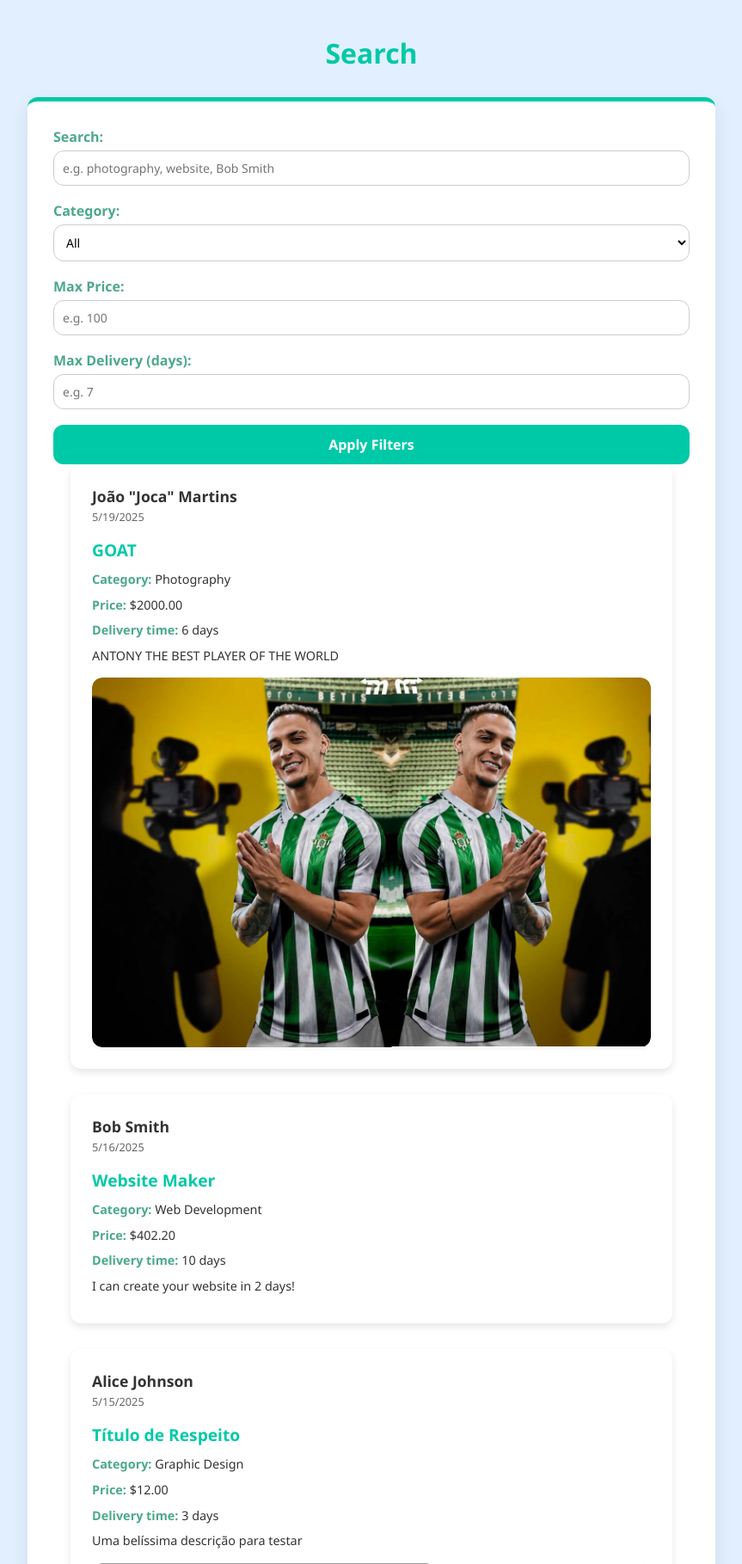
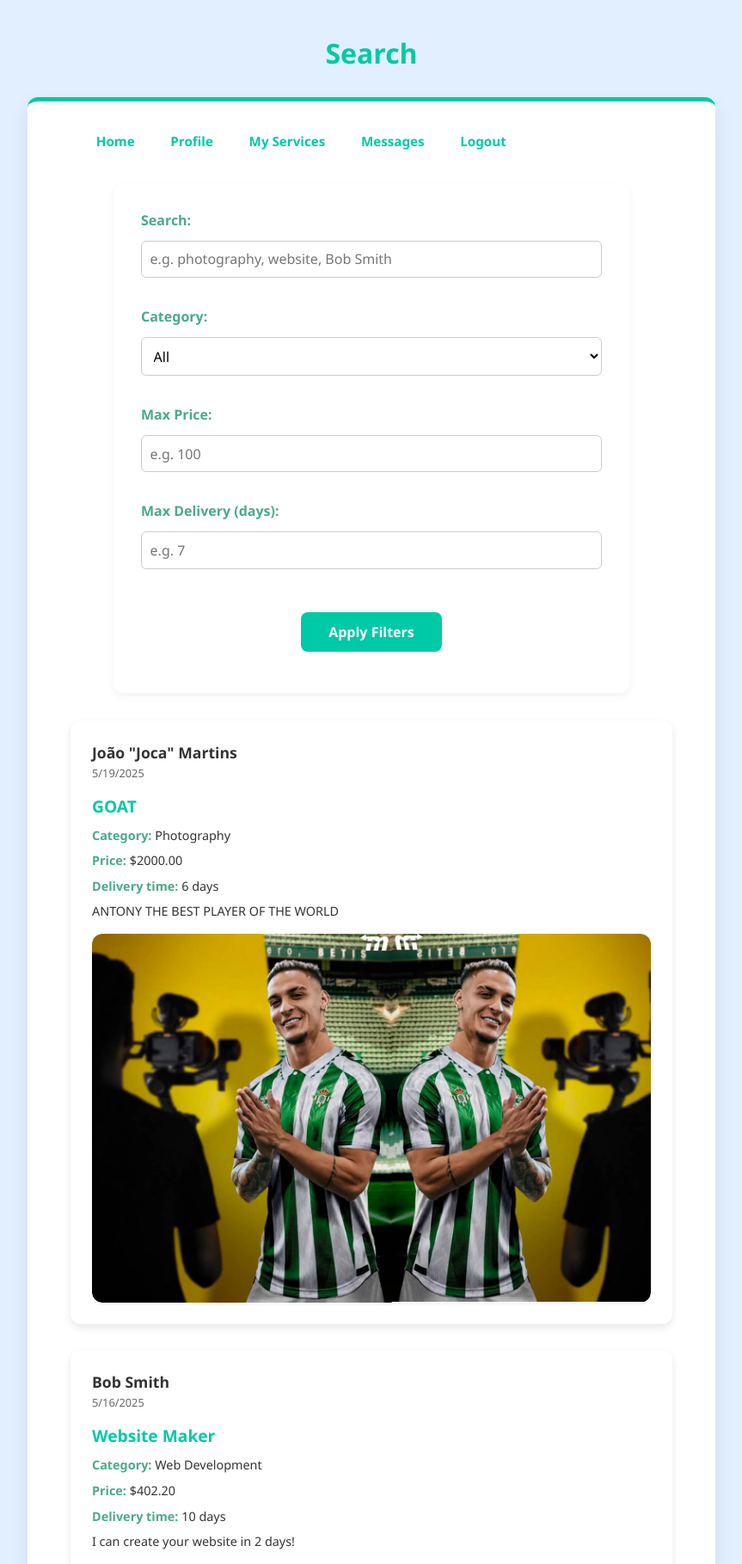
Before and after one commit to Pjoca/ltw-project-ltw03g03, a PHP site: page /pages/search.php in a window 1280 px wide. Shown: the top 1819 px of the page at 86% size, without its empty margins (208-1071 px from the left). Run offline with PHP 8.4, Linux system fonts and the light colour scheme; the visitor is signed in with stand-in values (Sample User, id 1); data comes from the database, SQL or seed files in the repository; grey boxes are pictures that could not be loaded.

Commit message:
Better css (Still need improvements

```diff
--- a/css/pages.css
+++ b/css/pages.css
@@ -191,3 +191,59 @@
     transform: rotate(360deg);
   }
 }
+
+/* Search */
+
+.search-form {
+  max-width: 600px;
+  margin: 2rem auto;
+  padding: 2rem;
+  background: white;
+  border-radius: 12px;
+  box-shadow: 0 4px 10px rgba(0, 0, 0, 0.05);
+}
+
+.search-form h2 {
+  text-align: center;
+  margin-bottom: 1.5rem;
+  font-size: 1.5rem;
+}
+
+.search-form .form-group {
+  margin-bottom: 1rem;
+}
+
+.search-form label {
+  display: block;
+  margin-bottom: 0.5rem;
+  font-weight: bold;
+  color: var(--label-color);
+}
+
+.search-form input,
+.search-form select {
+  width: 100%;
+  padding: 0.6rem;
+  border: 1px solid #ccc;
+  border-radius: 6px;
+  font-size: 1rem;
+}
+
+.filter-button {
+  display: block;
+  margin: 1rem auto;
+  padding: 0.75rem 2rem;
+  font-size: 1rem;
+  background-color: var(--primary-color);
+  color: white;
+  border: none;
+  border-radius: 8px;
+  cursor: pointer;
+  transition: background-color 0.2s ease-in-out;
+  max-width: 200px;
+  text-align: center;
+}
+
+.filter-button:hover {
+  background-color: var(--primary-hover);
+}
--- a/templates/common.tpl.php
+++ b/templates/common.tpl.php
@@ -74,7 +74,7 @@
       <!-- Services will be dynamically loaded here -->
     </section>
 
-    <div id="loader" style="display: none; text-align: center; padding: 1rem;">
+    <div id="loader">
       <div class="spinner"></div>
     </div>
   </div>
--- a/templates/services.tpl.php
+++ b/templates/services.tpl.php
@@ -79,16 +79,26 @@
 <?php } ?>
 
 <?php function draw_search(string $selectedQuery, string $selectedCategory, ?float $selectedPrice, ?int $selectedDelivery, array $categories, array $services) { ?>
+
+    <div class="homepage-container">
+    <div class="back-nav">
+      <a href="/../pages/home.php" class="nav-button"> Home </a>
+      <a href="/../pages/profile.php" class="nav-button"> Profile </a>
+      <a href="/../pages/my.services.php" class="nav-button"> My Services </a>
+      <a href="/../pages/messages.php" class="nav-button"> Messages </a>
+      <a href="logout.php"class="nav-button"> Logout</a>
+    </div>
+
     <section class="search-filters-section">
-      <form id="filter-form" action="search.php" method="GET" class="search-filter-form">
+      <form id="filter-form" action="search.php" method="GET" class="search-form">
 
-        <label class="filter-label full-width">
-          Search:
+        <div class="form-group">
+          <label for="query">Search:</label>
           <input type="text" name="query" id="search-query" placeholder="e.g. photography, website, Bob Smith" value="<?= htmlspecialchars($selectedQuery) ?>">
-        </label>
+        </div>
 
-        <label class="filter-label">
-          Category:
+        <div class="form-group">
+          <label for="category">Category:</label>
           <select name="category" id="category" class="filter-select">
             <option value="">All</option>
             <?php foreach ($categories as $c): ?>
@@ -97,19 +107,19 @@
               </option>
             <?php endforeach; ?>
           </select>
-        </label>
+        </div>
 
-        <label class="filter-label">
-          Max&nbsp;Price:
+        <div class="form-group">
+          <label for="price">Max Price:</label>
           <input type="number" name="price" id="price" min="0" placeholder="e.g. 100" class="filter-input" value="<?= htmlspecialchars((string)$selectedPrice) ?>">
-        </label>
+        </div>
 
-        <label class="filter-label">
-          Max&nbsp;Delivery&nbsp;(days):
+        <div class="form-group">
+          <label for="delivery">Max Delivery (days):</label>
           <input type="number" name="delivery" id="delivery" min="1" placeholder="e.g. 7" class="filter-input" value="<?= htmlspecialchars((string)$selectedDelivery) ?>">
-        </label>
+        </div>
 
-        <button type="submit" class="apply-filters-button">Apply Filters</button>
+        <button type="submit" class="filter-button">Apply Filters</button>
       </form>
     </section>
 
@@ -117,7 +127,7 @@
   <!-- Filtered services will be inserted here -->
 </section>
 
-<div id="loader" style="display: none; text-align: center; padding: 1rem;">
+<div id="loader">
   <div class="spinner"></div>
 </div>
 
```
